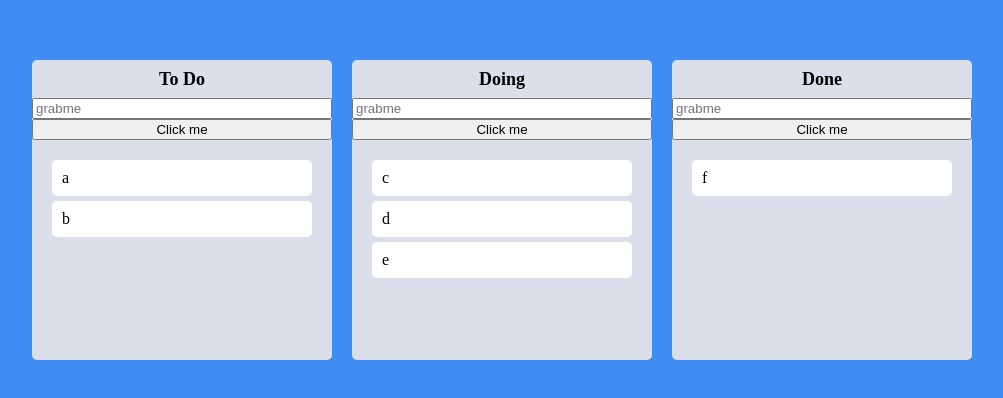
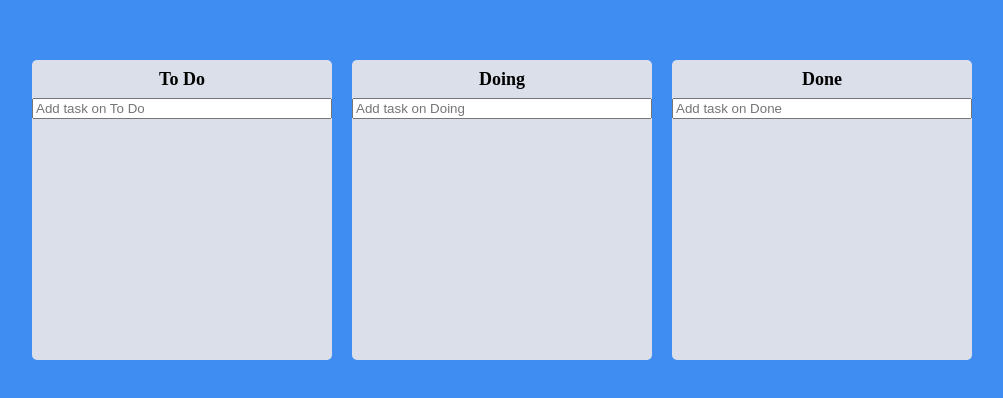
Before and after one commit to thyeone/KANBAN, a React (Create React App) app: page / in a window 1280 px wide. Shown: the part 190-588 px from the top of the page, without its empty margins (268-1271 px from the left). Built offline with nearby package versions, Linux system fonts and the light colour scheme.

Commit message:
7.15 Creating Tasks

```diff
--- a/package.json
+++ b/package.json
@@ -13,6 +13,7 @@
     "react": "^18.2.0",
     "react-beautiful-dnd": "^13.1.1",
     "react-dom": "^18.2.0",
+    "react-hook-form": "^7.41.1",
     "react-scripts": "5.0.1",
     "recoil": "^0.7.6",
     "styled-components": "^5.3.6",
--- a/src/App.tsx
+++ b/src/App.tsx
@@ -1,7 +1,7 @@
 import { DragDropContext, DropResult } from "react-beautiful-dnd";
 import { useRecoilState } from "recoil";
 import styled from "styled-components";
-import { toDoState } from "./atoms";
+import { IToDo, toDoState } from "./atoms";
 import Board from "./Components/Board";
 
 function App() {
@@ -14,8 +14,9 @@
       // same board movement.
       setToDos((allBoards) => {
         const boardCopy = [...allBoards[source.droppableId]];
+        const taskObj = boardCopy[source.index];
         boardCopy.splice(source.index, 1);
-        boardCopy.splice(destination?.index, 0, draggableId);
+        boardCopy.splice(destination?.index, 0, taskObj);
         return {
           ...allBoards,
           [source.droppableId]: boardCopy,
@@ -27,8 +28,9 @@
       setToDos((allBoards) => {
         const sourceBoard = [...allBoards[source.droppableId]];
         const destinationBoard = [...allBoards[destination.droppableId]];
+        const taskObj = sourceBoard[source.index];
         sourceBoard.splice(source.index, 1);
-        destinationBoard.splice(destination?.index, 0, draggableId);
+        destinationBoard.splice(destination?.index, 0, taskObj);
         return {
           ...allBoards,
           [source.droppableId]: sourceBoard,
--- a/src/Components/Board.tsx
+++ b/src/Components/Board.tsx
@@ -1,26 +1,47 @@
 import { useRef } from "react";
 import { Droppable } from "react-beautiful-dnd";
+import { useForm } from "react-hook-form";
+import { useSetRecoilState } from "recoil";
 import styled from "styled-components";
+import { IToDo, toDoState } from "../atoms";
 import DraggableCard from "./DraggableCard";
 
 interface IBoardProps {
-  toDos: string[];
+  toDos: IToDo[];
   boardId: string;
 }
 
+interface IForm {
+  toDo: string;
+}
+
+interface IAreaProps {
+  isDraggingOver: boolean;
+  isDraggingFromThisWith: boolean;
+}
+
 function Board({ toDos, boardId }: IBoardProps) {
-  const inputRef = useRef<HTMLInputElement>(null);
-  const onClick = () => {
-    inputRef.current?.focus();
-    setTimeout(() => {
-      inputRef.current?.blur();
-    }, 5000);
+  const setToDos = useSetRecoilState(toDoState);
+  const { register, setValue, handleSubmit } = useForm<IForm>();
+  const onValid = ({ toDo }: IForm) => {
+    const newToDo = { id: Date.now(), text: toDo };
+    setToDos((allBoards) => {
+      // 기존 allBoards와 등록하려는 현재 보드(boardId)에 newToDo를 추가
+      return { ...allBoards, [boardId]: [newToDo, ...allBoards[boardId]] };
+    });
+    setValue("toDo", "");
   };
   return (
     <Wrapper>
       <Title>{boardId}</Title>
-      <input ref={inputRef} placeholder="grabme" />
-      <button onClick={onClick}>Click me</button>
+      <Form onSubmit={handleSubmit(onValid)}>
+        <input
+          {...register("toDo", { required: true })}
+          type="text"
+          placeholder={`Add task on ${boardId}`}
+        />
+      </Form>
+
       <Droppable droppableId={boardId}>
         {(magic, info) => (
           <Area
@@ -30,7 +51,12 @@
             {...magic.droppableProps}
           >
             {toDos.map((toDo, idx) => (
-              <DraggableCard key={toDo} toDo={toDo} index={idx} />
+              <DraggableCard
+                key={toDo.id}
+                index={idx}
+                toDoId={toDo.id}
+                toDoText={toDo.text}
+              />
             ))}
             {magic.placeholder}
           </Area>
@@ -40,10 +66,6 @@
   );
 }
 
-interface IAreaProps {
-  isDraggingOver: boolean;
-  isDraggingFromThisWith: boolean;
-}
 const Area = styled.div<IAreaProps>`
   background-color: ${(props) =>
     props.isDraggingOver
@@ -73,4 +95,12 @@
   margin-bottom: 10px;
   font-size: 18px;
 `;
+
+const Form = styled.form`
+  width: 100%;
+  input {
+    width: 100%;
+  }
+`;
+
 export default Board;
--- a/src/Components/DraggableCard.tsx
+++ b/src/Components/DraggableCard.tsx
@@ -2,9 +2,15 @@
 import { Draggable } from "react-beautiful-dnd";
 import styled from "styled-components";
 
-function DraggableCard({ toDo, index }: IDraggableCardProps) {
+interface IDraggableCardProps {
+  toDoId: number;
+  toDoText: string;
+  index: number;
+}
+
+function DraggableCard({ toDoId, index, toDoText }: IDraggableCardProps) {
   return (
-    <Draggable key={toDo} draggableId={toDo} index={index}>
+    <Draggable draggableId={toDoId + ""} index={index}>
       {(magic, snapshot) => (
         <Card
           isDragging={snapshot.isDragging}
@@ -12,16 +18,11 @@
           {...magic.dragHandleProps}
           {...magic.draggableProps}
         >
-          {toDo}
+          {toDoText}
         </Card>
       )}
     </Draggable>
   );
-}
-
-interface IDraggableCardProps {
-  toDo: string;
-  index: number;
 }
 
 const Card = styled.div<{ isDragging: boolean }>`
--- a/src/atoms.tsx
+++ b/src/atoms.tsx
@@ -1,13 +1,18 @@
 import { atom, selector } from "recoil";
 
+export interface IToDo {
+  id: number;
+  text: string;
+}
+
 interface IToDoState {
-  [key: string]: string[];
+  [key: string]: IToDo[];
 }
 export const toDoState = atom<IToDoState>({
   key: "toDo",
   default: {
-    "To Do": ["a", "b"],
-    Doing: ["c", "d", "e"],
-    Done: ["f"],
+    "To Do": [],
+    Doing: [],
+    Done: [],
   },
 });
```
Also changed, not shown: 1 other file (tests, documents, lock files or other folders).
